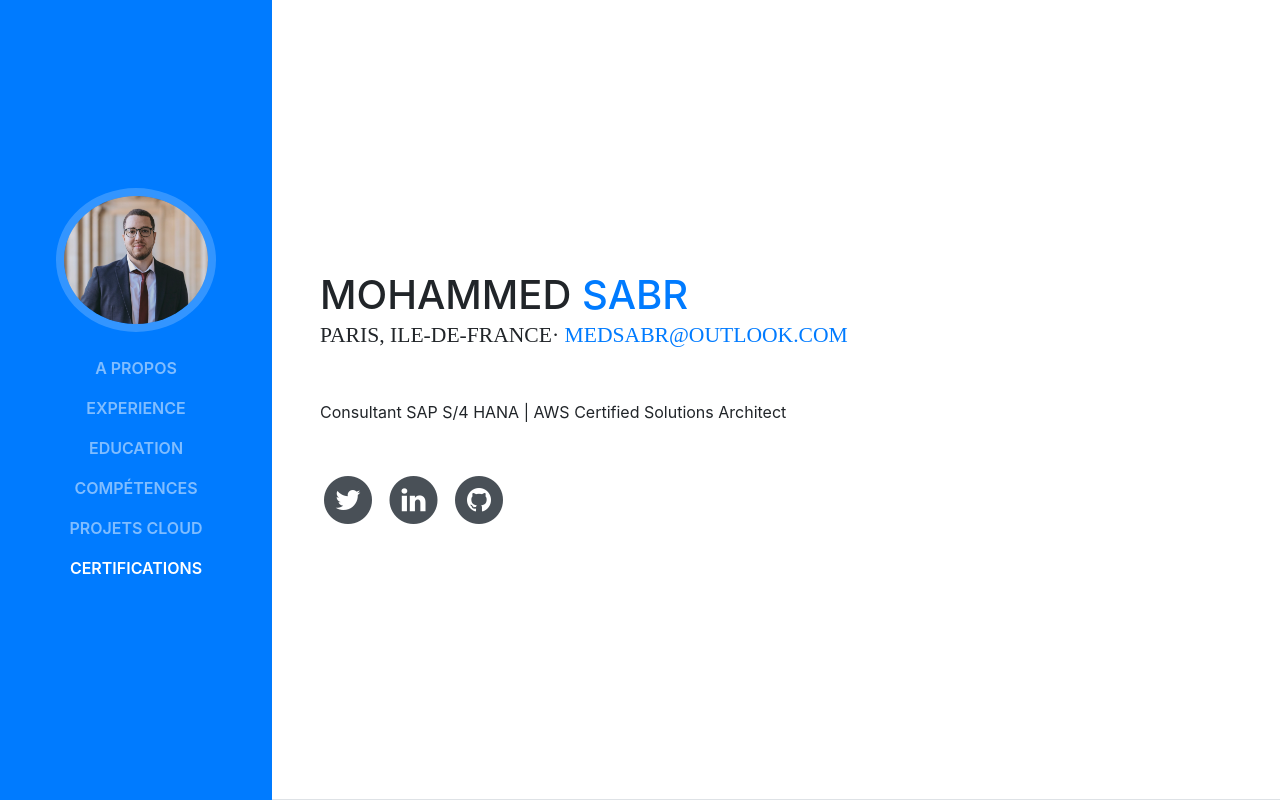
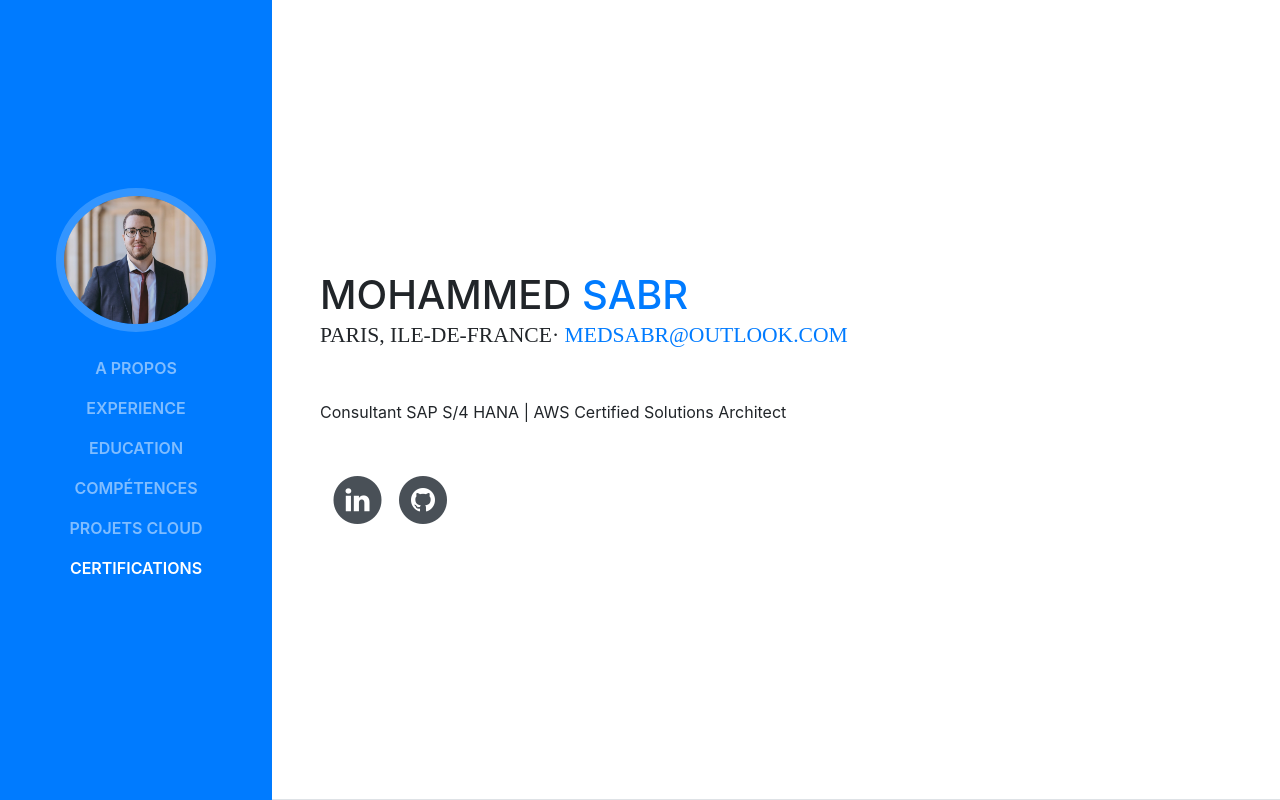
Before and after one commit to excalibuur/cloud-resume-challenge, a website with bundled scripts: page website/index.html in a window 1280 px wide. Shown: the top 800 px of the page. Built offline with nearby package versions, Linux system fonts and the light colour scheme; no server answers; a web font is replaced by a local one.

Commit message:
header update 2

```diff
--- a/website/index.html
+++ b/website/index.html
@@ -78,12 +78,12 @@
           <p class="mb-5">Consultant SAP S/4 HANA | AWS Certified Solutions Architect </p>
           <ul class="list-inline list-social-icons mb-0">
             <li class="list-inline-item">
-              <a target="_blank" rel="noopener noreferrer" href="https://twitter.com/Med_SABR">
+             <!-- <a target="_blank" rel="noopener noreferrer" href="https://twitter.com/Med_SABR">
                 <span class="fa-stack fa-lg">
                   <i class="fa fa-circle fa-stack-2x"></i>
                   <i class="fa fa-twitter fa-stack-1x fa-inverse"></i>
                 </span>
-              </a>
+              </a>-->
             </li>
             <li class="list-inline-item">
               <a target="_blank" rel="noopener noreferrer" href="https://www.linkedin.com/in/mohammed-sabr-7b7aa3a8/">
```
